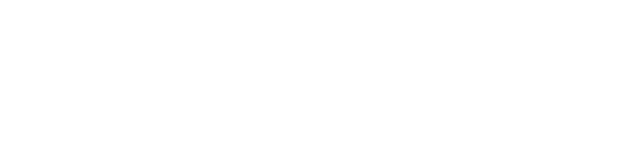
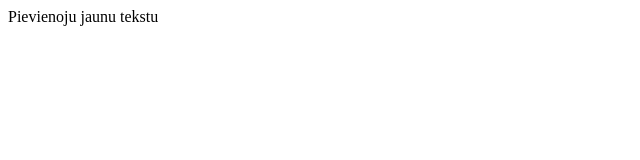
Before and after one commit to margarita-b93/ai_tutor, a plain HTML site: page index.html in a window 1280 px wide. Shown: the whole page, without its empty margins (0-640 px from the left). Drawn offline with Linux system fonts and the light colour scheme.

Commit message:
Update index.html

```diff
--- a/index.html
+++ b/index.html
@@ -6,6 +6,7 @@
     <title>Test ai_tutor</title>
 </head>
 <body>
+    Pievienoju jaunu tekstu
 
 </body>
 </html>
```
